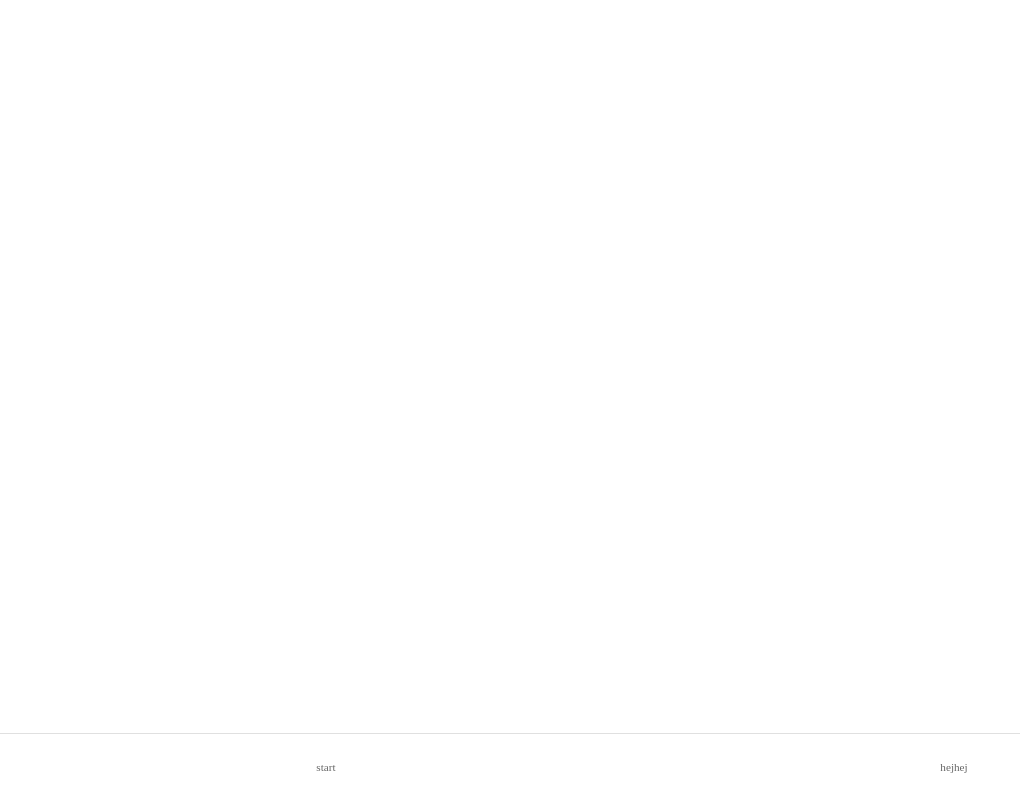
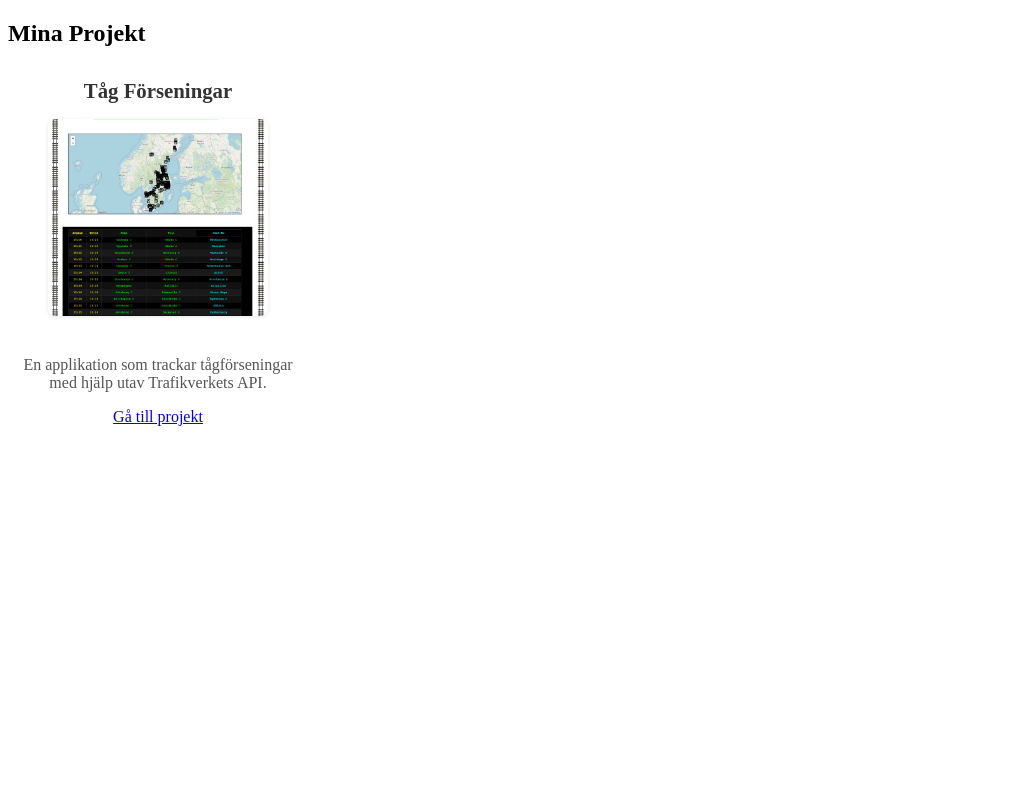
Before and after one commit to johansvenssonS/own-projects, a website with bundled scripts: page index.html in a window 1280 px wide. Shown: the whole page, without its empty margins (0-1020 px from the left). Built offline with nearby package versions, Linux system fonts and the light colour scheme.

Commit message:
Functionality to add projects via Json

```diff
--- a/index.html
+++ b/index.html
@@ -9,9 +9,8 @@
 <body>
     <div>
         <main class="main">
-            <router-component></router-component>
+            <landing-view></landing-view>
         </main>
-        <navigation-component></navigation-component>
     </div>
 </body>
 </html>
--- a/src/main.js
+++ b/src/main.js
@@ -15,18 +15,17 @@
 
 
 
+//Vyer
+import Landing from "./view/landing.js";
+customElements.define("landing-view", Landing);
 
+//PROJEKT
+import Projects from "./project.js";
+customElements.define("projects-component", Projects);
 
+// ///NAVIGATION
+// import Router from "./router.js";
+// customElements.define("router-component", Router);
 
-
-
-
-
-
-
-///NAVIGATION
-import Router from "./router.js";
-customElements.define("router-component", Router);
-
-import Navigation from "./navigation.js";
-customElements.define("navigation-component", Navigation);
+// import Navigation from "./navigation.js";
+// customElements.define("navigation-component", Navigation);
--- /dev/null
+++ b/src/project.js
@@ -0,0 +1,43 @@
+export default class Projects extends HTMLElement {
+  constructor(){
+    super();
+    this.projects = [];
+    console.log("hej")
+  }
+  async connectedCallback(){
+    this.projects = await this.getProjects();
+    this.render();
+  }
+  async getProjects(){
+    const response = await fetch('./src/projects.json')
+    const result = await response.json();
+    return result;
+  }
+  render(){
+    this.innerHTML = `
+      <h2>Mina Projekt</h2>
+      <div class="project-container">
+        ${this.projects.map(project => `
+          <div class="project-card">
+            <h3>${project.name}</h3>
+            <img src="${project.image}" alt="${project.link}" class="project-image" />
+            <div class="project-info">
+              <p>${project.description}</p>
+              <a href="#" class="project-link" data-link="${project.link}">Gå till projekt</a>
+            </div>
+          </div>
+        `).join("")}
+      </div>
+    `;
+
+    this.querySelectorAll('.project-link').forEach(link => {
+      link.addEventListener('click', (e) => {
+        e.preventDefault();
+        const url = link.dataset.link;
+        window.open(url);
+      });
+    });
+
+  }
+
+}
--- /dev/null
+++ b/src/projects.json
@@ -0,0 +1,8 @@
+[
+  {
+    "name":"Tåg Förseningar",
+    "image":"./img/Tåg-Monter.png",
+    "description":"En applikation som trackar tågförseningar med hjälp utav Trafikverkets API.",
+    "link":"https://johansvenssons.github.io/webapp-project/"
+  }
+]
--- a/src/router.js
+++ b/src/router.js
@@ -6,11 +6,11 @@ export default class Router extends HTMLElement {
 
       this.allRoutes = {
           "": {
-              view: "<start-view></start-view>",
+              view: "<landing-view></landing-view>",
               name: "start",
           },
           "project": {
-              view: "<project-view></project-view>",
+              view: "<landing-view></landing-view>",
               name: "hejhej",
           }
   }
@@ -29,8 +29,13 @@ export default class Router extends HTMLElement {
         this.resolveRoute();
     }
 
-    resolveRoute() {
-        const newRoute = location.hash.replace("#", "");
-        this.currentRoute = newRoute;
-    }
+      resolveRoute() {
+      this.currentRoute = location.hash.replace("#", "");
+
+      this.render();
   }
+
+  render() {
+      this.innerHTML = this.routes[this.currentRoute]?.view || "<not-found></not-found>";
+  }
+}
--- /dev/null
+++ b/src/view/landing.js
@@ -0,0 +1,9 @@
+export default class Landing extends HTMLElement {
+  // connect component
+  connectedCallback() {
+      this.innerHTML =    `
+                           <projects-component></projects-component>
+
+                           `;
+  }
+}
--- a/style.css
+++ b/style.css
@@ -1,3 +1,59 @@
+/* Project Cards Styling */
+.project-container {
+    display: flex;
+    flex-wrap: wrap;
+    gap: 2rem;
+    justify-content: flex-start;
+    margin-top: 2rem;
+}
+.project-row {
+  display: flex;
+  align-items: flex-start;
+  gap: 2rem;
+  margin-bottom: 2rem;
+  justify-content: center;
+}
+.project-card {
+    flex: 0 0 300px;
+    display: flex;
+    flex-direction: column;
+    align-items: center;
+    margin-bottom: 2rem;
+}
+.project-info {
+    width: 100%;
+    max-width: 300px;
+    margin: 0 auto;
+    text-align: center;
+    color: #555;
+    font-size: 1rem;
+    padding-top: 0.5rem;
+    display: block;
+}
+
+.project-card:hover {
+    box-shadow: 0 4px 16px rgba(0,0,0,0.18);
+}
+
+.project-card h3 {
+    margin: 0 0 1rem 0;
+    font-size: 1.3rem;
+    color: #333;
+}
+
+.project-image {
+    width: 100%;
+    max-width: 220px;
+    border-radius: 8px;
+    margin-bottom: 1rem;
+    object-fit: cover;
+    box-shadow: 0 1px 4px rgba(0,0,0,0.10);
+}
+.project-card p {
+    color: #555;
+    font-size: 1rem;
+    text-align: center;
+}
 /* Navigation Styles */
 nav {
     display: flex;
@@ -60,3 +116,12 @@ nav a:hover {
     font-size: 1.2rem;
     margin-bottom: 2px;
 }
+
+
+.main {
+  display: block;
+  padding: 0 1rem 1rem 0;
+  min-height: 100vh;
+  background-color: #fff;
+  position: relative;
+}
```
Also changed, not shown: img/Tåg-Monter.png (added).
